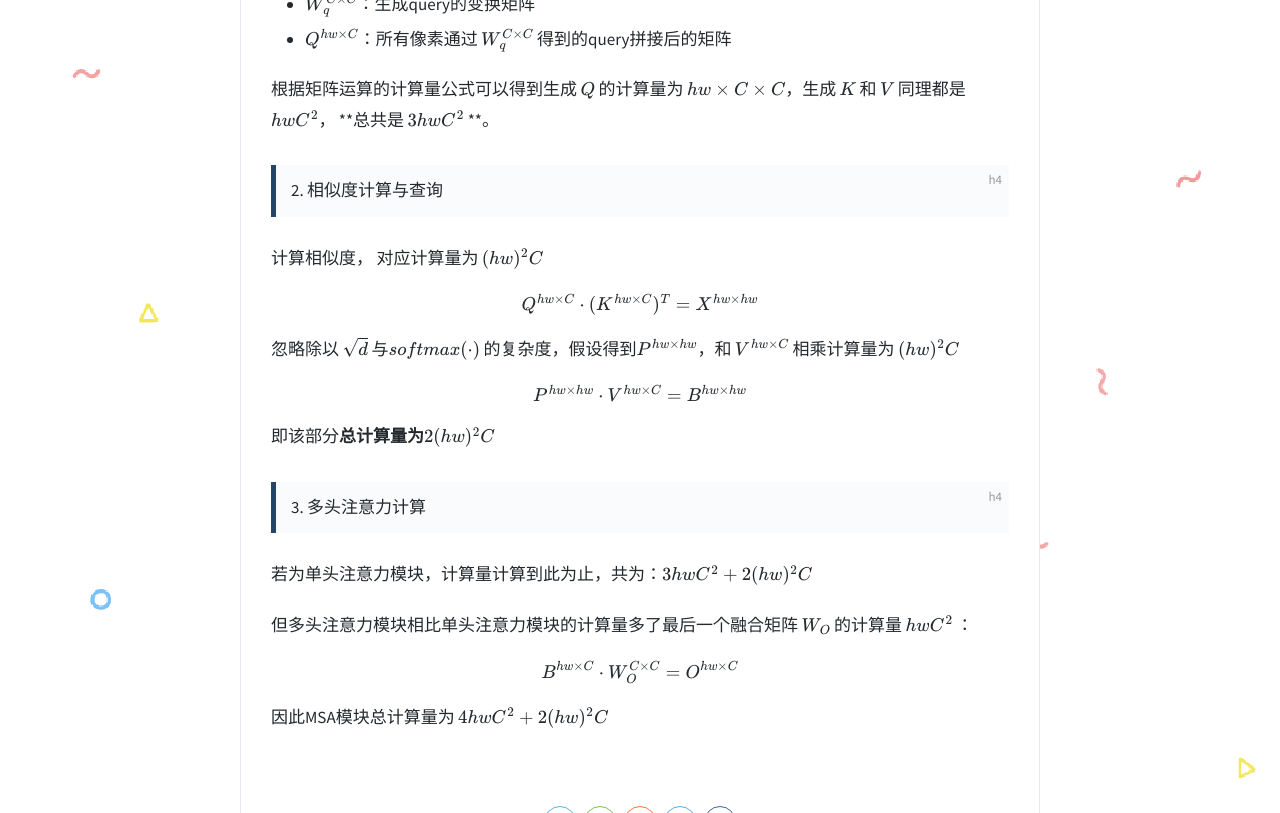
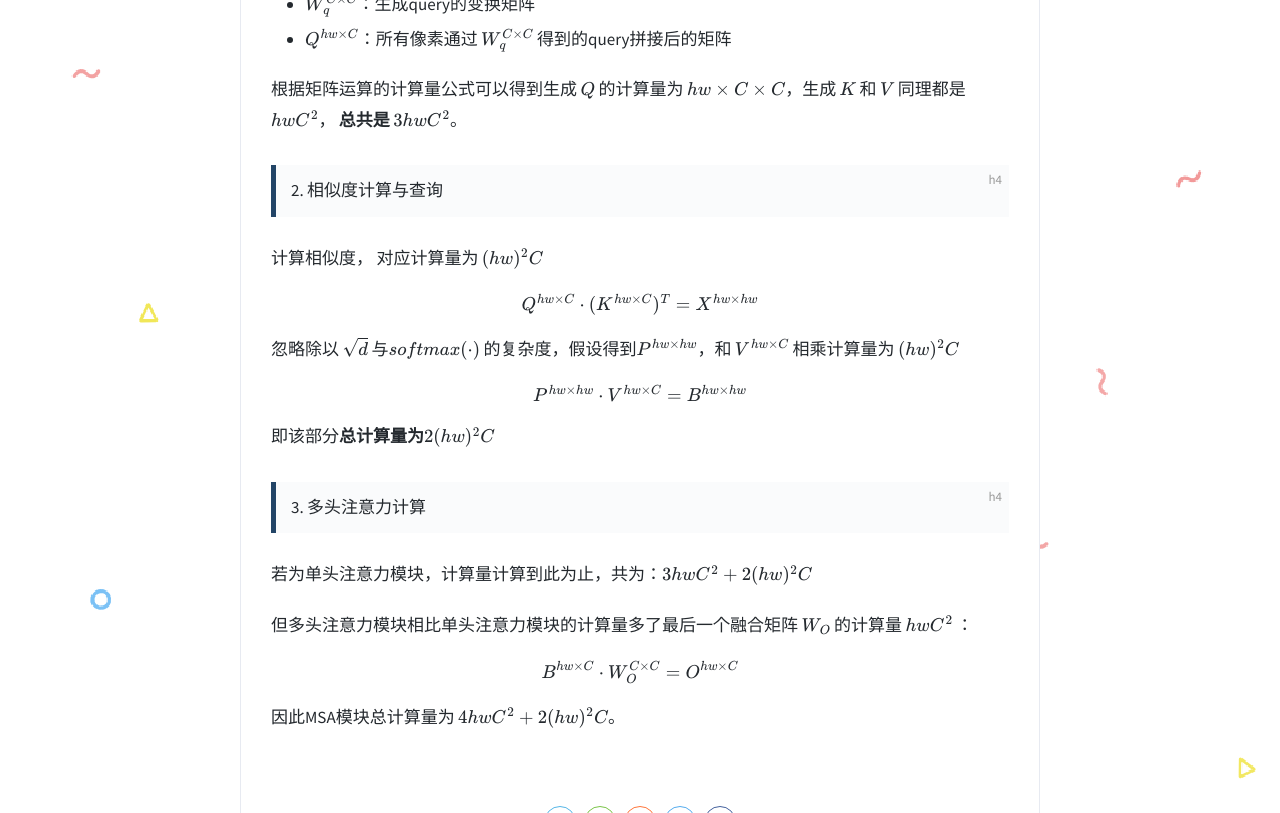
Before and after one commit to MatthewMaxy/MatthewMaxy.github.io, a Jekyll site: the page built from _posts/2024-04-10-VisionTransformer.md, in a window 1280 px wide. Shown: the part 1381-2194 px from the top of the page. Built offline with Jekyll 4.4.1, drawn with Linux system fonts in a browser that asks for light colours; formulas are drawn with MathJax 3; comment, search, counter and statistics services are not loaded.

Commit message:
update Blog

```diff
--- a/_posts/2024-04-10-VisionTransformer.md
+++ b/_posts/2024-04-10-VisionTransformer.md
@@ -40,7 +40,7 @@ $$ A^{hw \times C} \cdot W_q^{C \times C} = Q^{hw \times C} $$
 + $W_q^{C \times C}$：生成query的变换矩阵
 + $Q^{hw \times C}$：所有像素通过 $W^{C \times C}_q$ 得到的query拼接后的矩阵
 
-根据矩阵运算的计算量公式可以得到生成 $Q$ 的计算量为 $hw \times C \times C$，生成 $K$ 和 $V$ 同理都是 $hwC^2$， **总共是 $3hwC^2$ **。
+根据矩阵运算的计算量公式可以得到生成 $Q$ 的计算量为 $hw \times C \times C$，生成 $K$ 和 $V$ 同理都是 $hwC^2$， __总共是 $3hwC^2$__。
 
 #### 2. 相似度计算与查询
 
@@ -62,4 +62,4 @@ $$ P^{hw \times hw} \cdot V^{hw \times C} = B ^{hw \times hw} $$
 
 $$B^{hw \times C} \cdot W^{C \times C}_O = O^{hw \times C}$$
 
-因此MSA模块总计算量为 $4hwC^2 + 2(hw)^2C$
+因此MSA模块总计算量为 __$4hwC^2 + 2(hw)^2C$__。
```
